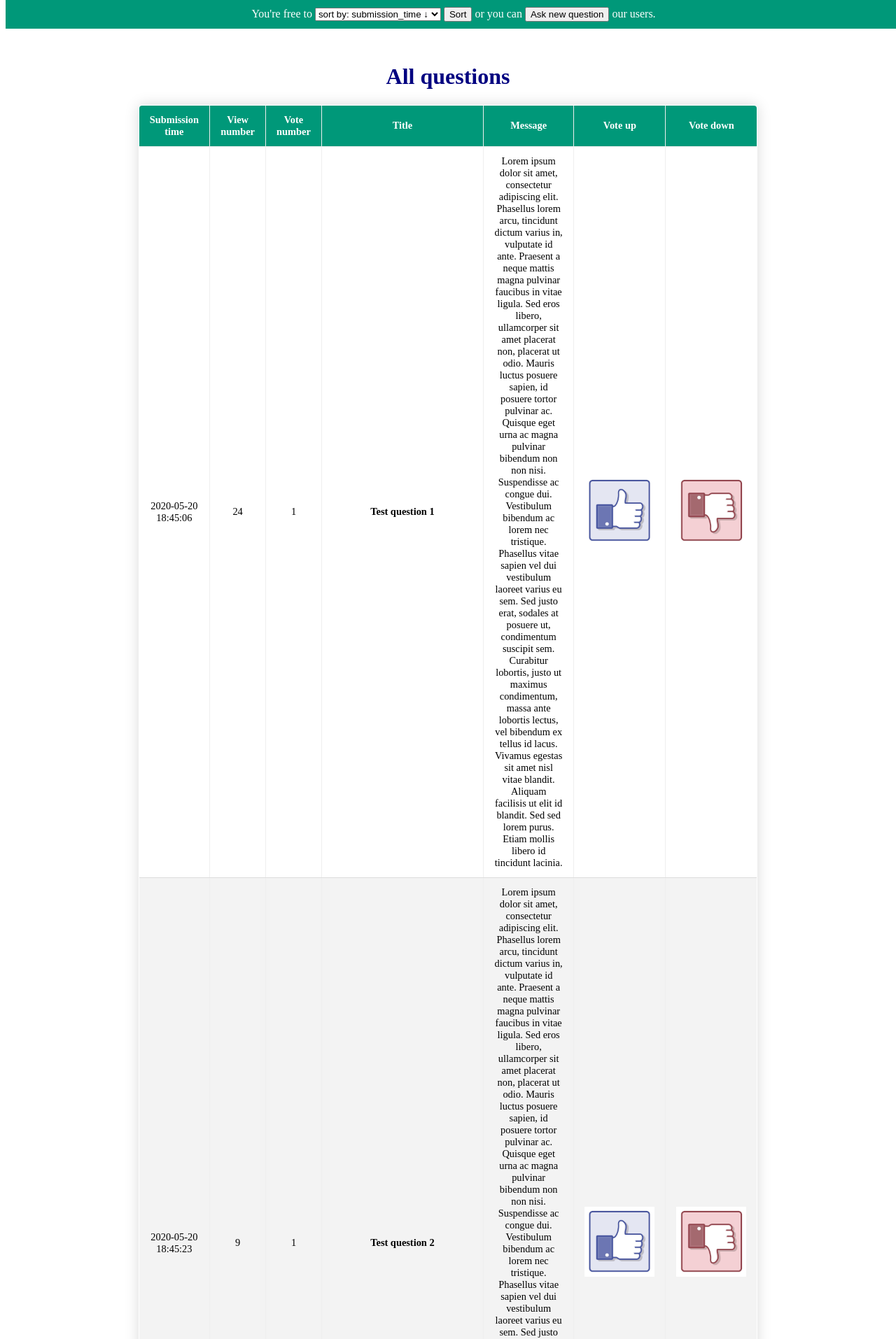
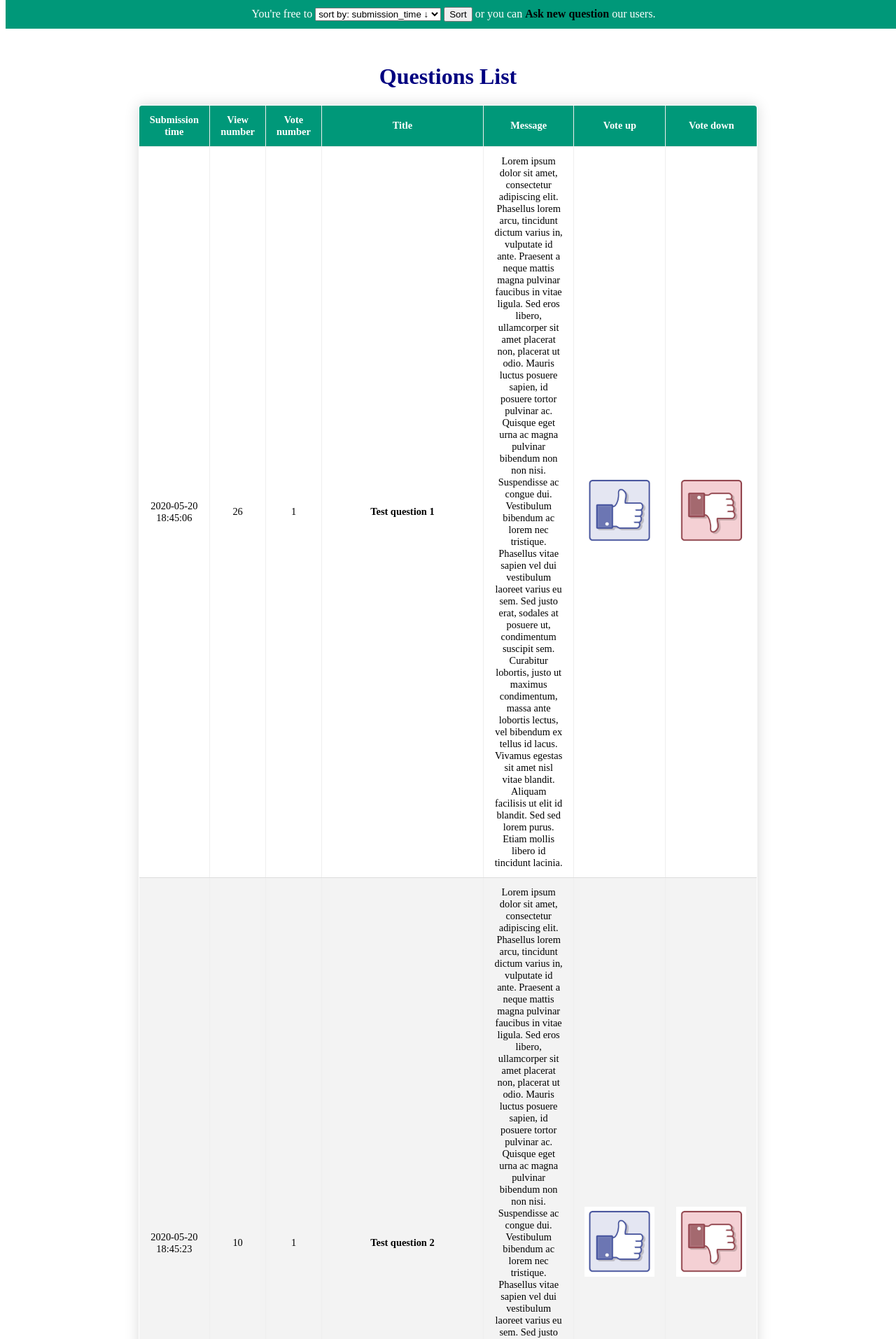
Before and after one commit to kasia-gra/ask_mate, a Flask app: page / in a window 1280 px wide. Shown: the top 1914 px of the page at 70% size. Run offline with Flask 2, Linux system fonts and the light colour scheme.

Commit message:
Modified button Ask new Question to link

```diff
--- a/sample_data/question.csv
+++ b/sample_data/question.csv
@@ -1,6 +1,6 @@
 id,submission_time,view_number,vote_number,title,message,image
-1,1590000306,24,1,Test question 1,"Lorem ipsum dolor sit amet, consectetur adipiscing elit. Phasellus lorem arcu, tincidunt dictum varius in, vulputate id ante. Praesent a neque mattis magna pulvinar faucibus in vitae ligula. Sed eros libero, ullamcorper sit amet placerat non, placerat ut odio. Mauris luctus posuere sapien, id posuere tortor pulvinar ac. Quisque eget urna ac magna pulvinar bibendum non non nisi. Suspendisse ac congue dui. Vestibulum bibendum ac lorem nec tristique. Phasellus vitae sapien vel dui vestibulum laoreet varius eu sem. Sed justo erat, sodales at posuere ut, condimentum suscipit sem. Curabitur lobortis, justo ut maximus condimentum, massa ante lobortis lectus, vel bibendum ex tellus id lacus. Vivamus egestas sit amet nisl vitae blandit. Aliquam facilisis ut elit id blandit. Sed sed lorem purus. Etiam mollis libero id tincidunt lacinia. ",img1.jpg
-2,1590000323,9,1,Test question 2,"Lorem ipsum dolor sit amet, consectetur adipiscing elit. Phasellus lorem arcu, tincidunt dictum varius in, vulputate id ante. Praesent a neque mattis magna pulvinar faucibus in vitae ligula. Sed eros libero, ullamcorper sit amet placerat non, placerat ut odio. Mauris luctus posuere sapien, id posuere tortor pulvinar ac. Quisque eget urna ac magna pulvinar bibendum non non nisi. Suspendisse ac congue dui. Vestibulum bibendum ac lorem nec tristique. Phasellus vitae sapien vel dui vestibulum laoreet varius eu sem. Sed justo erat, sodales at posuere ut, condimentum suscipit sem. Curabitur lobortis, justo ut maximus condimentum, massa ante lobortis lectus, vel bibendum ex tellus id lacus. Vivamus egestas sit amet nisl vitae blandit. Aliquam facilisis ut elit id blandit. Sed sed lorem purus. Etiam mollis libero id tincidunt lacinia. ",img2.jpg
+1,1590000306,26,1,Test question 1,"Lorem ipsum dolor sit amet, consectetur adipiscing elit. Phasellus lorem arcu, tincidunt dictum varius in, vulputate id ante. Praesent a neque mattis magna pulvinar faucibus in vitae ligula. Sed eros libero, ullamcorper sit amet placerat non, placerat ut odio. Mauris luctus posuere sapien, id posuere tortor pulvinar ac. Quisque eget urna ac magna pulvinar bibendum non non nisi. Suspendisse ac congue dui. Vestibulum bibendum ac lorem nec tristique. Phasellus vitae sapien vel dui vestibulum laoreet varius eu sem. Sed justo erat, sodales at posuere ut, condimentum suscipit sem. Curabitur lobortis, justo ut maximus condimentum, massa ante lobortis lectus, vel bibendum ex tellus id lacus. Vivamus egestas sit amet nisl vitae blandit. Aliquam facilisis ut elit id blandit. Sed sed lorem purus. Etiam mollis libero id tincidunt lacinia. ",img1.jpg
+2,1590000323,10,1,Test question 2,"Lorem ipsum dolor sit amet, consectetur adipiscing elit. Phasellus lorem arcu, tincidunt dictum varius in, vulputate id ante. Praesent a neque mattis magna pulvinar faucibus in vitae ligula. Sed eros libero, ullamcorper sit amet placerat non, placerat ut odio. Mauris luctus posuere sapien, id posuere tortor pulvinar ac. Quisque eget urna ac magna pulvinar bibendum non non nisi. Suspendisse ac congue dui. Vestibulum bibendum ac lorem nec tristique. Phasellus vitae sapien vel dui vestibulum laoreet varius eu sem. Sed justo erat, sodales at posuere ut, condimentum suscipit sem. Curabitur lobortis, justo ut maximus condimentum, massa ante lobortis lectus, vel bibendum ex tellus id lacus. Vivamus egestas sit amet nisl vitae blandit. Aliquam facilisis ut elit id blandit. Sed sed lorem purus. Etiam mollis libero id tincidunt lacinia. ",img2.jpg
 3,1590000333,9,-1,Test question 3,"Lorem ipsum dolor sit amet, consectetur adipiscing elit. Phasellus lorem arcu, tincidunt dictum varius in, vulputate id ante. Praesent a neque mattis magna pulvinar faucibus in vitae ligula. Sed eros libero, ullamcorper sit amet placerat non, placerat ut odio. Mauris luctus posuere sapien, id posuere tortor pulvinar ac. Quisque eget urna ac magna pulvinar bibendum non non nisi. Suspendisse ac congue dui. Vestibulum bibendum ac lorem nec tristique. Phasellus vitae sapien vel dui vestibulum laoreet varius eu sem. Sed justo erat, sodales at posuere ut, condimentum suscipit sem. Curabitur lobortis, justo ut maximus condimentum, massa ante lobortis lectus, vel bibendum ex tellus id lacus. Vivamus egestas sit amet nisl vitae blandit. Aliquam facilisis ut elit id blandit. Sed sed lorem purus. Etiam mollis libero id tincidunt lacinia. ",img3.jpg
-4,1590000343,5,-1,Test question 4,"Lorem ipsum dolor sit amet, consectetur adipiscing elit. Phasellus lorem arcu, tincidunt dictum varius in, vulputate id ante. Praesent a neque mattis magna pulvinar faucibus in vitae ligula. Sed eros libero, ullamcorper sit amet placerat non, placerat ut odio. Mauris luctus posuere sapien, id posuere tortor pulvinar ac. Quisque eget urna ac magna pulvinar bibendum non non nisi. Suspendisse ac congue dui. Vestibulum bibendum ac lorem nec tristique. Phasellus vitae sapien vel dui vestibulum laoreet varius eu sem. Sed justo erat, sodales at posuere ut, condimentum suscipit sem. Curabitur lobortis, justo ut maximus condimentum, massa ante lobortis lectus, vel bibendum ex tellus id lacus. Vivamus egestas sit amet nisl vitae blandit. Aliquam facilisis ut elit id blandit. Sed sed lorem purus. Etiam mollis libero id tincidunt lacinia. ",img4.jpg
+4,1590000343,6,-1,Test question 4,"Lorem ipsum dolor sit amet, consectetur adipiscing elit. Phasellus lorem arcu, tincidunt dictum varius in, vulputate id ante. Praesent a neque mattis magna pulvinar faucibus in vitae ligula. Sed eros libero, ullamcorper sit amet placerat non, placerat ut odio. Mauris luctus posuere sapien, id posuere tortor pulvinar ac. Quisque eget urna ac magna pulvinar bibendum non non nisi. Suspendisse ac congue dui. Vestibulum bibendum ac lorem nec tristique. Phasellus vitae sapien vel dui vestibulum laoreet varius eu sem. Sed justo erat, sodales at posuere ut, condimentum suscipit sem. Curabitur lobortis, justo ut maximus condimentum, massa ante lobortis lectus, vel bibendum ex tellus id lacus. Vivamus egestas sit amet nisl vitae blandit. Aliquam facilisis ut elit id blandit. Sed sed lorem purus. Etiam mollis libero id tincidunt lacinia. ",img4.jpg
 5,1590000423,5,1,Test question 5,"Lorem ipsum dolor sit amet, consectetur adipiscing elit. Phasellus lorem arcu, tincidunt dictum varius in, vulputate id ante. Praesent a neque mattis magna pulvinar faucibus in vitae ligula. Sed eros libero, ullamcorper sit amet placerat non, placerat ut odio. Mauris luctus posuere sapien, id posuere tortor pulvinar ac. Quisque eget urna ac magna pulvinar bibendum non non nisi. Suspendisse ac congue dui. Vestibulum bibendum ac lorem nec tristique. Phasellus vitae sapien vel dui vestibulum laoreet varius eu sem. Sed justo erat, sodales at posuere ut, condimentum suscipit sem. Curabitur lobortis, justo ut maximus condimentum, massa ante lobortis lectus, vel bibendum ex tellus id lacus. Vivamus egestas sit amet nisl vitae blandit. Aliquam facilisis ut elit id blandit. Sed sed lorem purus. Etiam mollis libero id tincidunt lacinia. ",
--- a/templates/question_list.html
+++ b/templates/question_list.html
@@ -1,7 +1,7 @@
 {% extends "layout.html" %}
 {% block title %}Homepage{% endblock %}
 {% block header %}
-    <h1>All questions</h1>
+    <h1>Questions List</h1>
 {% endblock %}
 {% block nav %}
     <div class="fixed-menu">
@@ -19,9 +19,7 @@
             <button type="submit">Sort</button>
         </form>
         or you can
-        <form class="fixed-button" action="{{ url_for("add_question") }}">
-            <button>Ask new question</button>
-        </form>
+        <a href="{{ url_for("add_question") }}" class="fixed-button">Ask new question</a>
         our users.
     </div>
 {% endblock %}
```
